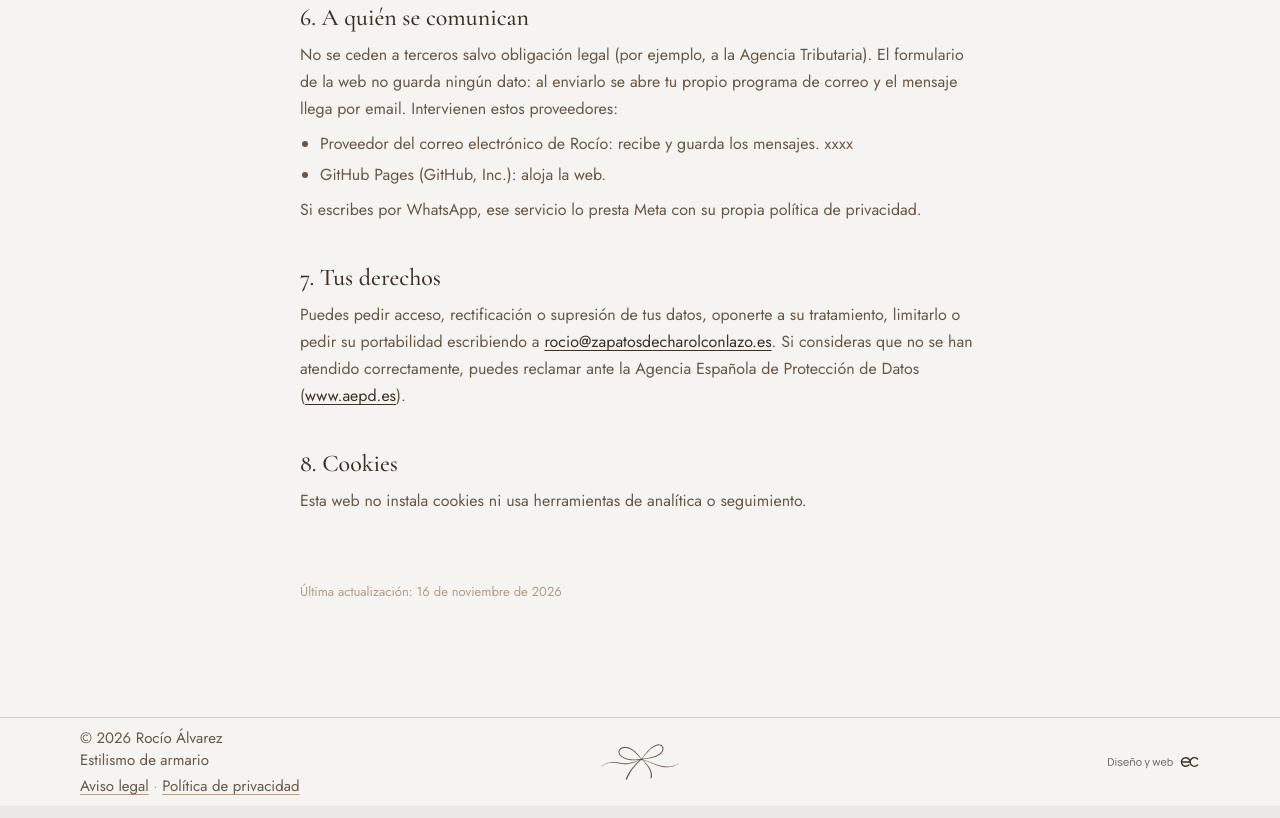
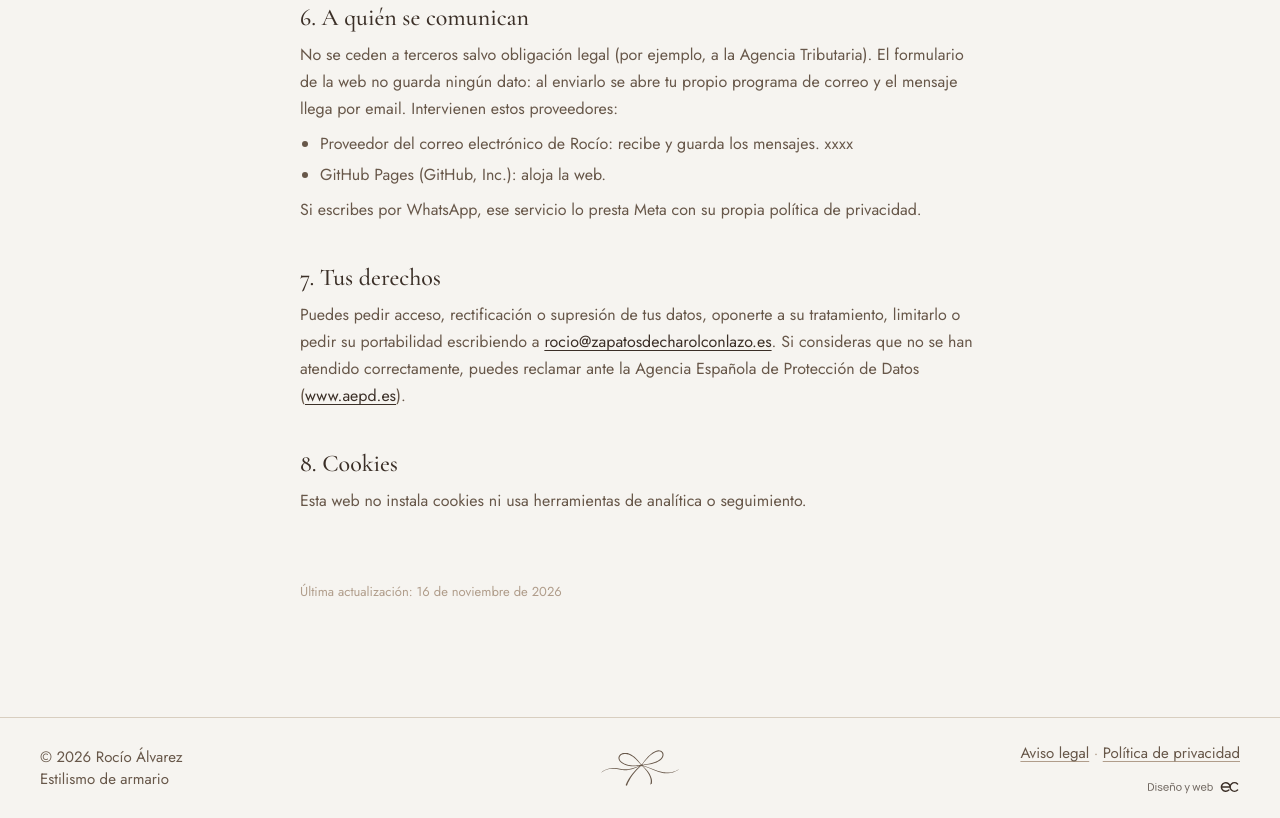
Before and after one commit to estebancalvobayarri/RocioAlvarez, a plain HTML site: page privacidad.html in a window 1280 px wide. Shown: the part 1247-2065 px from the top of the page. Drawn offline with Linux system fonts and the light colour scheme.

Commit message:
Pie: enlaces legales a la derecha encima del crédito en escritorio; más espacio antes del crédito en móvil
Co-Authored-By: Claude Opus 5.5 <noreply@anthropic.com>
Claude-Session: https://claude.ai/code/session_01NjNeR42W5Arujv612KS7wj

```diff
--- a/css/styles.css
+++ b/css/styles.css
@@ -1207,3 +1207,14 @@ html, body { overflow-anchor: none; }
 .pie-legales { display: block; margin-top: 4px; color: var(--topo); }
 .pie-legales .pie-legal { display: inline; margin-top: 0; color: var(--marron); }
 @media (max-width: 960px) { .pie-legales { margin-top: 6px; } }
+
+/* Pie: enlaces legales a la derecha, encima del crédito */
+.pie-derecha { justify-self: end; display: flex; flex-direction: column; align-items: flex-end; }
+@media (min-width: 961px) { .footer-inner { padding: var(--s3) 0; } }
+.pie-derecha .pie-legales { margin-top: 0; line-height: 22px; }
+.pie-derecha .pie-credito { margin-top: var(--s2); }
+@media (max-width: 960px) {
+  .pie-derecha { order: 3; align-items: center; margin-top: -10px; }
+  .pie-derecha .pie-legales { margin-top: 0; }
+  .pie-derecha .pie-credito { margin-top: 56px; }
+}
--- a/privacidad.html
+++ b/privacidad.html
@@ -7,7 +7,7 @@
   <meta name="description" content="Política de privacidad de Zapatosdecharolconlazo, web de Rocío Álvarez, estilismo de armario.">
   <meta name="theme-color" content="#EBE9E5">
   <link rel="icon" type="image/svg+xml" href="assets/logos/lazo-circulo-marron.svg">
-  <link rel="stylesheet" href="css/styles.css?v=2026-11-16-legales">
+  <link rel="stylesheet" href="css/styles.css?v=2026-11-16-pie">
 </head>
 <body class="pagina-legal">
   <a class="skip" href="#contenido">Saltar al contenido</a>
@@ -68,10 +68,13 @@
 
   <footer class="site-footer">
     <div class="wrap footer-inner">
-      <span class="pie-copy">© <span data-year>2026</span> Rocío Álvarez<span class="pie-sep"> · </span><span class="pie-linea2">Estilismo de armario</span><span class="pie-legales"><a class="pie-legal" href="aviso-legal.html">Aviso legal</a><span aria-hidden="true"> · </span><a class="pie-legal" href="privacidad.html">Política de privacidad</a></span></span>
+      <span class="pie-copy">© <span data-year>2026</span> Rocío Álvarez<span class="pie-sep"> · </span><span class="pie-linea2">Estilismo de armario</span></span>
       <img class="pie-lazo" src="assets/logos/lazo-marron.svg" alt="" width="80" height="38">
       <img class="pie-lazo-lineas" src="assets/logos/lazo-lineas-marron.svg" alt="" width="260" height="37">
-      <a class="pie-credito" href="https://ecwebdesign.es" target="_blank" rel="noopener"><img src="assets/logos/credito-ecwebdesign.svg" alt="Diseño y web: Esteban Calvo" width="92" height="14"></a>
+      <div class="pie-derecha">
+        <span class="pie-legales"><a class="pie-legal" href="aviso-legal.html">Aviso legal</a><span aria-hidden="true"> · </span><a class="pie-legal" href="privacidad.html">Política de privacidad</a></span>
+        <a class="pie-credito" href="https://ecwebdesign.es" target="_blank" rel="noopener"><img src="assets/logos/credito-ecwebdesign.svg" alt="Diseño y web: Esteban Calvo" width="92" height="14"></a>
+      </div>
     </div>
   </footer>
 </body>
```
Also changed, not shown: aviso-legal.html (+6 -3 lines), index.html (+7 -4 lines).
